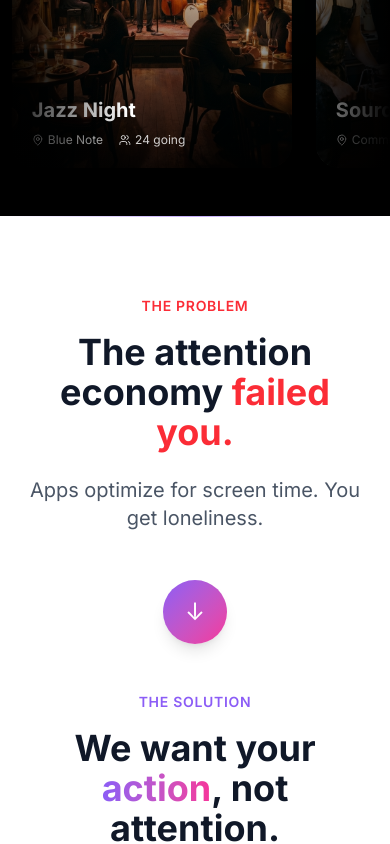
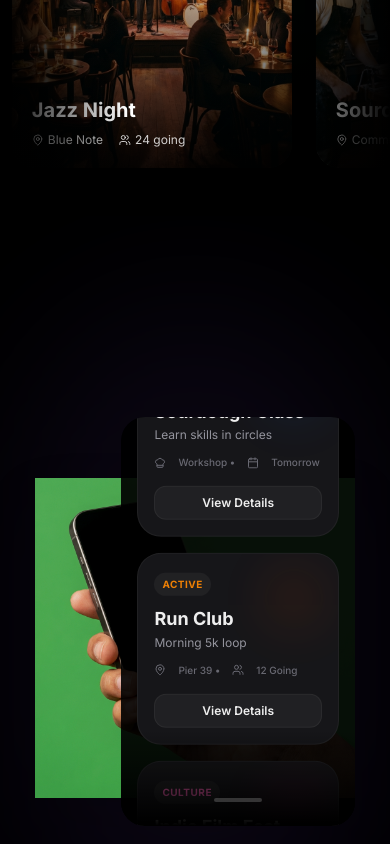
Before and after one commit to DevonBrazeal/tivi-landing-page, a React (Vite) app: page / in a window 390 px wide. Shown: the part 920-1764 px from the top of the page. Built offline with nearby package versions, Linux system fonts and the light colour scheme.

Commit message:
Add Phone Scroll Demo section with animated hand

```diff
--- a/src/App.jsx
+++ b/src/App.jsx
@@ -1,5 +1,6 @@
 import Navbar from './components/Navbar';
 import Hero from './components/Hero';
+import PhoneScrollDemo from './components/PhoneScrollDemo';
 import ProblemSolution from './components/ProblemSolution';
 import LifeCompanion from './components/LifeCompanion';
 import IntentionEconomy from './components/IntentionEconomy';
@@ -15,6 +16,7 @@ function App() {
     <main className="min-h-screen font-sans overflow-x-hidden">
       <Navbar />
       <Hero />
+      <PhoneScrollDemo />
       <ProblemSolution />
       <LifeCompanion />
       <IntentionEconomy />
--- /dev/null
+++ b/src/components/PhoneScrollDemo.jsx
@@ -0,0 +1,164 @@
+import { useRef } from 'react';
+import { motion, useScroll, useTransform } from 'framer-motion';
+import { MapPin, Users, Calendar, Heart, Music, ChefHat } from 'lucide-react';
+
+const FeedItem = ({ mode, title, subtitle, meta, color, tag, imageColor }) => (
+    <div className="bg-zinc-900 rounded-3xl p-4 mb-4 border border-white/5 relative overflow-hidden group">
+        <div className={`absolute top-0 right-0 p-3 ${imageColor} opacity-10 rounded-bl-3xl`}>
+            {/* Abstract Background Shape */}
+            <div className="w-16 h-16 rounded-full blur-xl bg-current" />
+        </div>
+
+        <div className="relative z-10">
+            {/* Tag */}
+            <span className={`text-[10px] font-bold px-2 py-1 rounded-full ${color} bg-white/5 mb-3 inline-block uppercase tracking-wider`}>
+                {tag}
+            </span>
+
+            {/* Content */}
+            <h4 className="text-white font-bold text-lg mb-1 leading-tight">{title}</h4>
+            <p className="text-zinc-400 text-xs mb-3">{subtitle}</p>
+
+            {/* Meta */}
+            <div className="flex items-center gap-3 text-zinc-500 text-[10px] font-medium">
+                {meta}
+            </div>
+
+            {/* Action Button */}
+            <button className={`mt-4 w-full py-2 rounded-xl bg-white/5 hover:bg-white/10 text-white text-xs font-semibold transition-colors border border-white/5 ${color.replace('text-', 'hover:border-')}`}>
+                View Details
+            </button>
+        </div>
+    </div>
+);
+
+export default function PhoneScrollDemo() {
+    const targetRef = useRef(null);
+    const { scrollYProgress } = useScroll({
+        target: targetRef,
+        offset: ["start end", "end start"]
+    });
+
+    // Parallax the feed: It moves up as we scroll down (simulating scroll)
+    const y = useTransform(scrollYProgress, [0, 1], ["0%", "-60%"]);
+    const opacity = useTransform(scrollYProgress, [0, 0.2, 0.8, 1], [0, 1, 1, 0]);
+    const scale = useTransform(scrollYProgress, [0, 0.2, 0.9, 1], [0.8, 1, 1, 0.8]);
+
+    return (
+        <section ref={targetRef} className="relative h-[250vh] bg-black">
+            <div className="sticky top-0 h-screen flex items-center justify-center overflow-hidden">
+
+                {/* Text Context (Left Side on Desktop) */}
+                <motion.div
+                    style={{ opacity }}
+                    className="hidden lg:block absolute left-10 xl:left-32 max-w-sm z-30 pointer-events-none"
+                >
+                    <h2 className="headline-lg text-white mb-6">
+                        Your Intent.<br />In Your Hand.
+                    </h2>
+                    <p className="body-lg text-zinc-400">
+                        The Tivi app filters the noise. Just clear, actionable cards based on what you actually want to do.
+                    </p>
+                </motion.div>
+
+                {/* Phone Container */}
+                <motion.div
+                    style={{ scale, opacity }}
+                    className="relative w-[320px] md:w-[380px] h-[650px] md:h-[750px] flex items-center justify-center"
+                >
+                    {/* Hand Frame Layer (Top) */}
+                    <div className="absolute inset-0 z-20 pointer-events-none">
+                        {/* Using the generated image.
+                           Since we don't know the exact masking, we'll place the feed ON TOP
+                           and inset it to mimic the screen bezel.
+                           Adjust 'top', 'bottom', 'left', 'right' to fit the screen area of the image.
+                        */}
+                        <img
+                            src={`${import.meta.env.BASE_URL}images/hand-frame.png`}
+                            alt="App in hand"
+                            className="w-full h-full object-contain drop-shadow-2xl"
+                        />
+                    </div>
+
+                    {/* The Screen / Feed Layer (Middle) */}
+                    {/* Adjust these values to match the black screen area in the generated image perfectly */}
+                    <div className="absolute top-[16%] left-[27%] width-[48%] h-[63%] z-30 rounded-[24px] overflow-hidden bg-black/90 md:top-[12%] md:left-[25%] md:w-[50%] md:h-[68%]">
+                        {/* Feed Container */}
+                        <motion.div
+                            style={{ y }}
+                            className="p-4 pt-12 pb-24 space-y-4"
+                        >
+                            {/* Header */}
+                            <div className="flex justify-between items-center mb-6">
+                                <div>
+                                    <div className="text-white font-bold text-lg">Good Evening</div>
+                                    <div className="text-zinc-500 text-xs">Based on your mood: <span className="text-tivi-purple">Social</span></div>
+                                </div>
+                                <div className="w-8 h-8 rounded-full bg-zinc-800" />
+                            </div>
+
+                            {/* Feed Items */}
+                            <FeedItem
+                                title="3v3 Pickup Game"
+                                subtitle="1.2 mi away • Town Square"
+                                color="text-tivi-purple"
+                                tag="Social Mode"
+                                imageColor="text-purple-600"
+                                meta={<><MapPin size={12} /> City Park • <Users size={12} /> 3/6 Players</>}
+                            />
+
+                            <FeedItem
+                                title="Blue Note Jazz"
+                                subtitle="Perfect for conversation"
+                                color="text-emerald-400"
+                                tag="Dating Mode"
+                                imageColor="text-emerald-600"
+                                meta={<><Music size={12} /> Live Music • <Heart size={12} /> 94% Match</>}
+                            />
+
+                            <FeedItem
+                                title="Sourdough Class"
+                                subtitle="Learn skills in circles"
+                                color="text-blue-400"
+                                tag="Growth Mode"
+                                imageColor="text-blue-600"
+                                meta={<><ChefHat size={12} /> Workshop • <Calendar size={12} /> Tomorrow</>}
+                            />
+
+                            <FeedItem
+                                title="Run Club"
+                                subtitle="Morning 5k loop"
+                                color="text-orange-400"
+                                tag="Active"
+                                imageColor="text-orange-600"
+                                meta={<><MapPin size={12} /> Pier 39 • <Users size={12} /> 12 Going</>}
+                            />
+
+                            <FeedItem
+                                title="Indie Film Fest"
+                                subtitle="Rooftop screening"
+                                color="text-pink-400"
+                                tag="Culture"
+                                imageColor="text-pink-600"
+                                meta={<><Calendar size={12} /> Friday • <MapPin size={12} /> Downtown</>}
+                            />
+
+                        </motion.div>
+
+                        {/* Bottom Nav Fade */}
+                        <div className="absolute bottom-0 left-0 right-0 h-24 bg-gradient-to-t from-black to-transparent pointer-events-none z-20" />
+
+                        {/* Fake Bottom Nav */}
+                        <div className="absolute bottom-6 left-1/2 -translate-x-1/2 flex gap-8 z-30">
+                            <div className="w-12 h-1 rounded-full bg-white/20" />
+                        </div>
+                    </div>
+
+                    {/* Glow behind phone */}
+                    <div className="absolute inset-0 bg-tivi-purple/20 blur-[100px] z-0 rounded-full opacity-50 pointer-events-none" />
+
+                </motion.div>
+            </div>
+        </section>
+    );
+}
```
Also changed, not shown: public/images/hand-frame.png (added).
